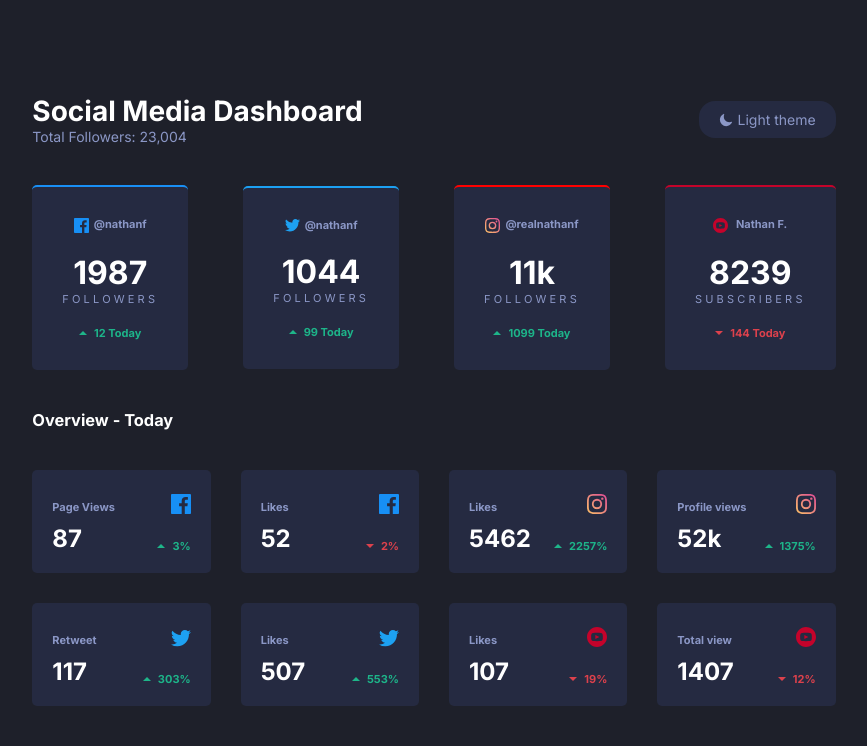
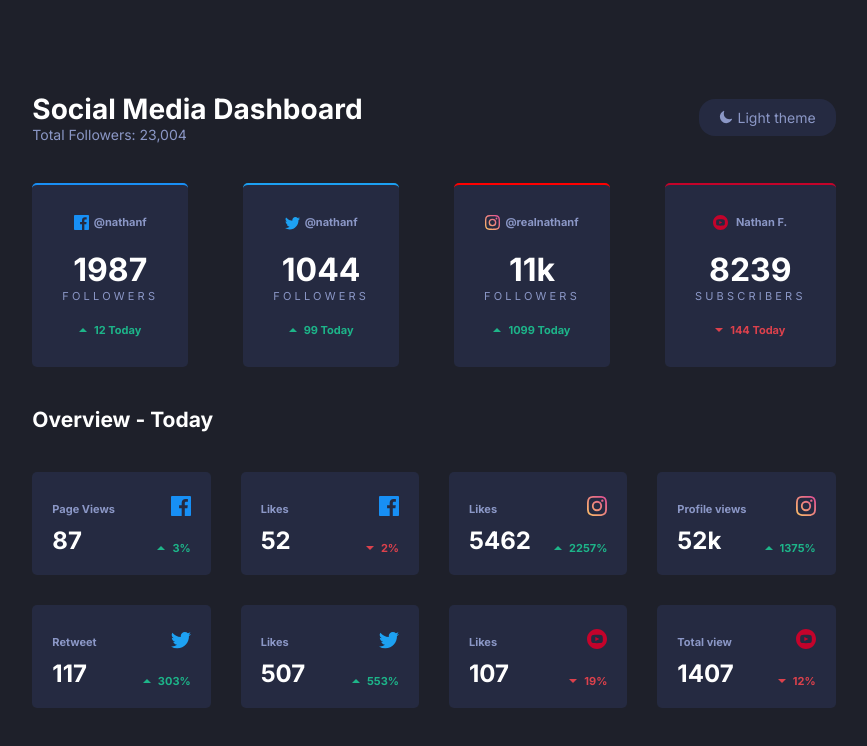
Before and after one commit to solovevevgeny/FM-Social-graph, a plain HTML site: page index.html in a window 1280 px wide. Shown: the whole page, without its empty margins (206-1073 px from the left). Drawn offline with Linux system fonts and the light colour scheme.

Commit message:
fix H3 - H2

```diff
--- a/index.html
+++ b/index.html
@@ -102,7 +102,7 @@
 
     </div>
 
-    <h3>Overview - Today</h3>
+    <h2>Overview - Today</h2>
 
     <div class="cards_summary">
 
--- a/styles.css
+++ b/styles.css
@@ -83,11 +83,11 @@ body[data-theme='light'] {
     justify-content: space-between;
 }
 
-h1, h3{
+h1, h2{
     color: var(--color-white);
 }
 
-h3 {
+h2 {
     padding: 40px 0;
 }
 
```
